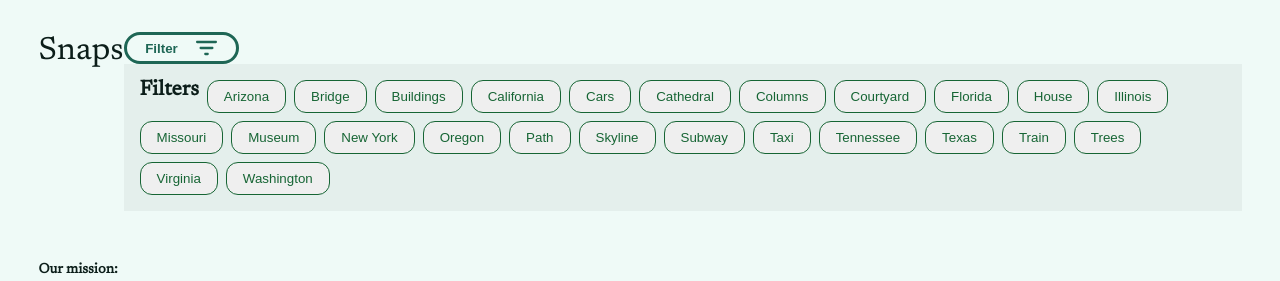
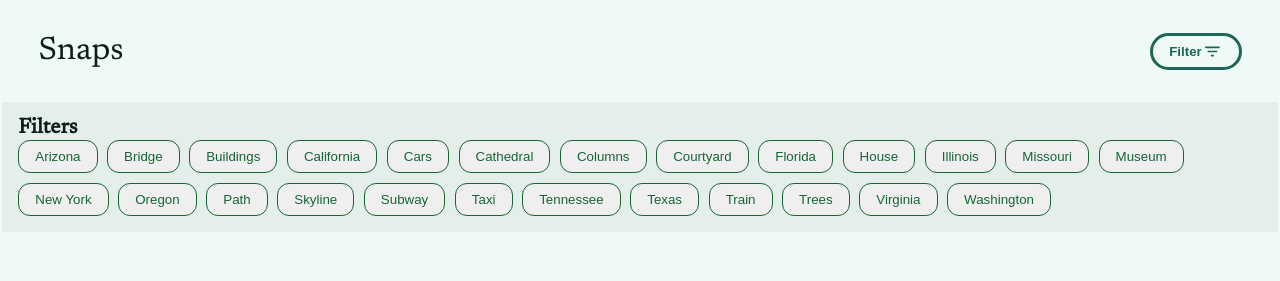
Before and after one commit to Femzodu/oluwafemi-oduwole-snaps, a React (Vite) app in the folder oluwafemi-oduwole-snaps/: page / in a window 1280 px wide. Both pictures are taken after a click on the button "Filter". Shown: the top 281 px of the page. Built offline with nearby package versions, Linux system fonts and the light colour scheme.

Commit message:
finalizing styling

```diff
--- a/oluwafemi-oduwole-snaps/src/App.jsx
+++ b/oluwafemi-oduwole-snaps/src/App.jsx
@@ -1,12 +1,15 @@
 import { useState } from "react";
 import "./App.scss";
 import Header from "./components/Header/Header";
+import FilterButton from "./components/FilterButton/FilterButton";
 import Mission from "./components/Mission/Mission";
 import Gallery from "./components/Gallery/Gallery";
 import Footer from "./components/Footer/Footer";
+import tagData from "./data/tags.json";
 
 function App() {
   const [selectedFilters, setSelectedFilters] = useState(new Set());
+  const [isFilterOpen, setIsFilterOpen] = useState(false);
 
   const toggleFilter = (tag) => {
     const newFilters = new Set(selectedFilters);
@@ -20,11 +23,36 @@ function App() {
     setSelectedFilters(newFilters);
   };
 
+  const handleFilterButtonClick = () => {
+    if (isFilterOpen) {
+      setSelectedFilters(new Set());
+    }
+    setIsFilterOpen(!isFilterOpen);
+  };
+
   return (
     <div className="app">
-      <Header selectedFilters={selectedFilters} onFilterToggle={toggleFilter} />
-      <Mission />
-      <Gallery selectedFilters={selectedFilters} />
+      <Header
+        selectedFilters={selectedFilters}
+        onFilterToggle={toggleFilter}
+        isFilterOpen={isFilterOpen}
+        onFilterButtonClick={handleFilterButtonClick}
+      />
+      <main>
+        {isFilterOpen && (
+          <FilterButton
+            tags={tagData}
+            selectedFilters={selectedFilters}
+            onFilterToggle={toggleFilter}
+          />
+        )}
+
+        <>
+          <Mission />
+          <Gallery selectedFilters={selectedFilters} />
+        </>
+      </main>
+
       <Footer />
     </div>
   );
--- a/oluwafemi-oduwole-snaps/src/components/FilterButton/FilterButton.jsx
+++ b/oluwafemi-oduwole-snaps/src/components/FilterButton/FilterButton.jsx
@@ -1,10 +1,12 @@
-import React from "react";
 import "./FilterButton.scss";
 
 const FilterButton = ({ tags, selectedFilters, onFilterToggle }) => {
   return (
     <div className="filter">
+      <div>
         <h2 className="filter__header">Filters</h2>
+      </div>
+      <div className="filter__tags">
         {tags.map((tag) => (
           <button
             key={tag}
@@ -17,6 +19,7 @@ const FilterButton = ({ tags, selectedFilters, onFilterToggle }) => {
           </button>
         ))}
       </div>
+    </div>
   );
 };
 
--- a/oluwafemi-oduwole-snaps/src/components/FilterButton/FilterButton.scss
+++ b/oluwafemi-oduwole-snaps/src/components/FilterButton/FilterButton.scss
@@ -3,11 +3,15 @@
 @use "../../styles/partials/typography" as *;
 
 .filter {
-  display: flex;
-  flex-wrap: wrap;
-  gap: 0.5rem;
   padding: 1rem;
   background-color: #e4efec;
+  margin: 0 -3%;
+
+  &__tags {
+    display: flex;
+    flex-wrap: wrap;
+    gap: 0.6rem;
+  }
 
   &__button {
     padding: 0.5rem 1rem;
--- a/oluwafemi-oduwole-snaps/src/components/Footer/Footer.scss
+++ b/oluwafemi-oduwole-snaps/src/components/Footer/Footer.scss
@@ -4,17 +4,23 @@
 
 .footer {
   padding-top: 2rem;
+  position: relative;
+  //   padding-bottom: 2rem;
 
-  @include tablet {
+  @include desktop {
     display: flex;
-    flex-wrap: wrap;
-    gap: 2rem;
+    justify-content: space-between;
   }
 
-  &__nav {
+  &__container {
     @include tablet {
       display: flex;
+      flex-direction: row;
       justify-content: space-between;
+    }
+
+    @include desktop {
+      margin-bottom: 8rem;
     }
   }
 
@@ -22,13 +28,17 @@
     padding-top: 2rem;
     display: flex;
     flex-direction: column;
+    justify-content: space-around;
     gap: 1rem;
 
     @include tablet {
       padding-top: 0;
-      width: 30%;
-      position: relative;
-      left: 17rem;
+      flex-direction: row;
+      //   width: 30%;
+      //   position: relative;
+      //   left: 17rem;
+      //   padding-left: 5rem;
+      width: 50%;
     }
   }
 
@@ -41,14 +51,19 @@
 
   &__social {
     padding: 2rem 0;
+    height: 6rem;
     display: flex;
-    width: 20vh;
-    justify-content: space-between;
+    gap: 2rem;
 
-    @include tablet {
-      width: 20vh;
-      gap: 2rem;
+    @include desktop {
+      padding: 0;
+      width: 15vw;
+      align-items: flex-start;
     }
+  }
+
+  &__social--icon {
+    fill: #1e6655;
   }
 
   &__legal {
@@ -57,15 +72,19 @@
     color: #b7cec9;
     font-size: 0.9375rem;
     padding-bottom: 2rem;
+    gap: 1rem;
 
-    @include tablet {
-      width: 100%;
+    @include desktop {
+      padding-bottom: 3.5rem;
+      position: absolute;
+      bottom: 0;
+      left: 0;
     }
   }
+}
 
-  &__terms {
-    display: flex;
-    gap: 0.5rem;
-    margin-left: 1rem;
+.brand {
+  @include desktop {
+    width: 65vw;
   }
 }
--- a/oluwafemi-oduwole-snaps/src/components/Header/Header.jsx
+++ b/oluwafemi-oduwole-snaps/src/components/Header/Header.jsx
@@ -1,35 +1,37 @@
 import { useState } from "react";
 import "./Header.scss";
-import filter from "../../assets/images/Filter.svg";
 import FilterButton from "../FilterButton/FilterButton";
 import tagData from "../../data/tags.json";
 
-const Header = ({ selectedFilters, onFilterToggle }) => {
-  const [showFilters, setShowFilters] = useState(false);
-
+const Header = ({
+  selectedFilters,
+  onFilterToggle,
+  isFilterOpen,
+  onFilterButtonClick,
+}) => {
   return (
     <div className="header">
       <div className="brand">Snaps</div>
       <div className="header__filter">
         <button
-          className="header__button"
-          onClick={() => setShowFilters(!showFilters)}
+          className={`header__button ${
+            isFilterOpen ? "header__button--active" : ""
+          }`}
+          onClick={onFilterButtonClick}
         >
           Filter
-          <img
+          <svg
             className="header__button--image"
-            src={filter}
-            alt="filter-icon"
-          />
+            width="15"
+            height="11"
+            viewBox="0 0 15 11"
+          >
+            <path
+              d="M6.66667 10.5H8.33333C8.79167 10.5 9.16667 10.125 9.16667 9.66667C9.16667 9.20833 8.79167 8.83333 8.33333 8.83333H6.66667C6.20833 8.83333 5.83333 9.20833 5.83333 9.66667C5.83333 10.125 6.20833 10.5 6.66667 10.5ZM0 1.33333C0 1.79167 0.375 2.16667 0.833333 2.16667H14.1667C14.625 2.16667 15 1.79167 15 1.33333C15 0.875 14.625 0.5 14.1667 0.5H0.833333C0.375 0.5 0 0.875 0 1.33333ZM3.33333 6.33333H11.6667C12.125 6.33333 12.5 5.95833 12.5 5.5C12.5 5.04167 12.125 4.66667 11.6667 4.66667H3.33333C2.875 4.66667 2.5 5.04167 2.5 5.5C2.5 5.95833 2.875 6.33333 3.33333 6.33333Z"
+              fill="currentColor"
+            />
+          </svg>
         </button>
-
-        {showFilters && (
-          <FilterButton
-            tags={tagData}
-            selectedFilters={selectedFilters}
-            onFilterToggle={onFilterToggle}
-          />
-        )}
       </div>
     </div>
   );
--- a/oluwafemi-oduwole-snaps/src/components/Header/Header.scss
+++ b/oluwafemi-oduwole-snaps/src/components/Header/Header.scss
@@ -5,18 +5,27 @@
 .header {
   display: flex;
   justify-content: space-between;
+  align-items: center;
   padding-top: 2rem;
+  padding-bottom: 2rem;
+
+  &__filter {
+    display: flex;
+    justify-content: flex-end;
+  }
 
   &__button {
     border-radius: 3.125rem;
     border: 0.1875rem solid #1e6655;
     display: flex;
-    width: 7.2rem;
     align-items: center;
     background: transparent;
     justify-content: space-evenly;
     color: #1e6655;
-    height: 2rem;
+    padding-left: 1rem;
+    padding-right: 1rem;
+    padding-top: 0.5rem;
+    padding-bottom: 0.5rem;
     font-weight: 700;
     cursor: pointer;
 
--- a/oluwafemi-oduwole-snaps/src/components/Photograph/Photograph.scss
+++ b/oluwafemi-oduwole-snaps/src/components/Photograph/Photograph.scss
@@ -30,7 +30,7 @@
   &__tag {
     background-color: #ffffff;
     padding: 0.5rem 0.5rem;
-    border-radius: 2rem;
+    border-radius: 0.75rem;
     font-weight: 900;
     color: #1a1a1a;
     font-size: 0.75rem;
```
Also changed, not shown: oluwafemi-oduwole-snaps/src/components/Footer/Footer.jsx (+58 -12 lines). Lines whose indentation alone changed are shown as unchanged.
